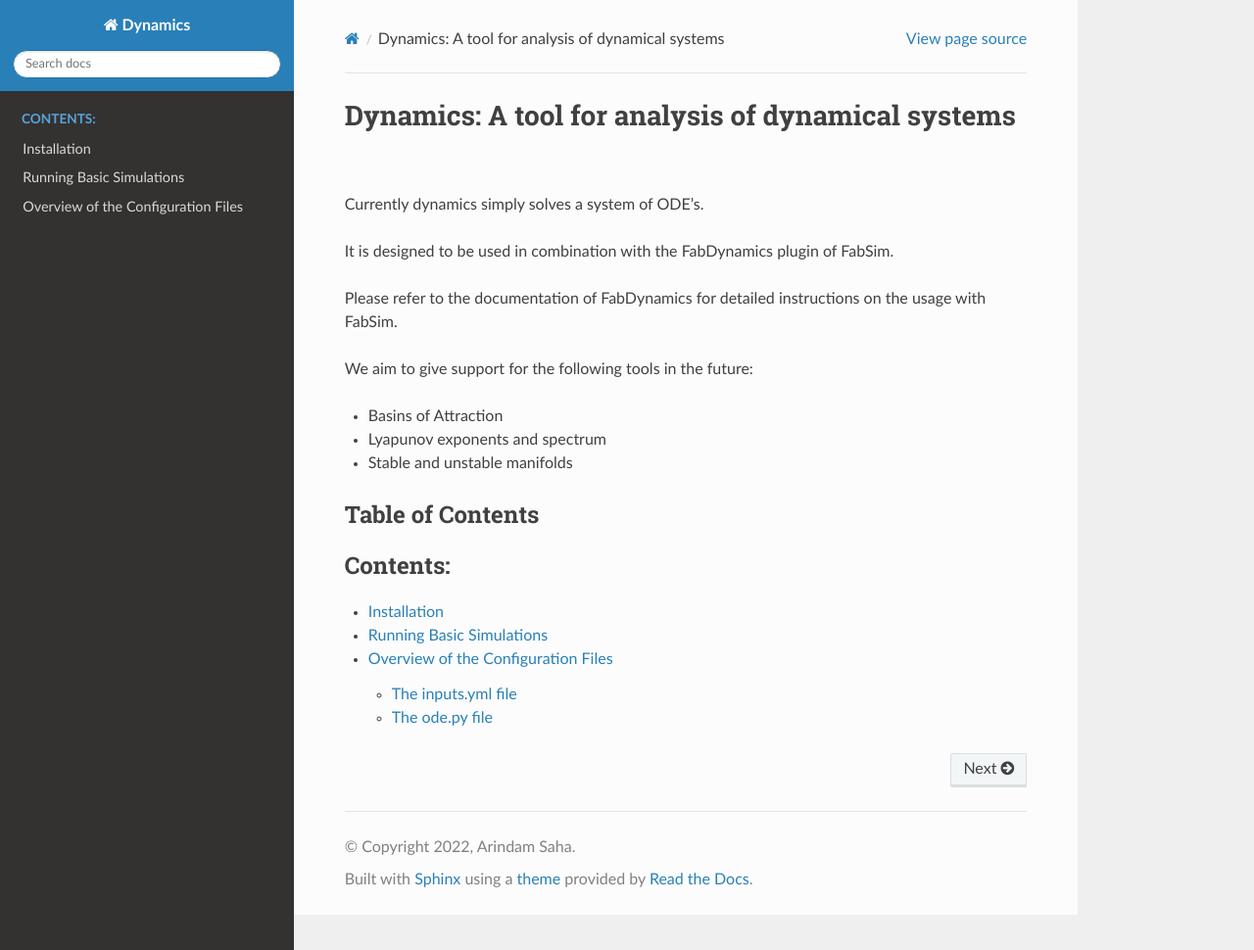
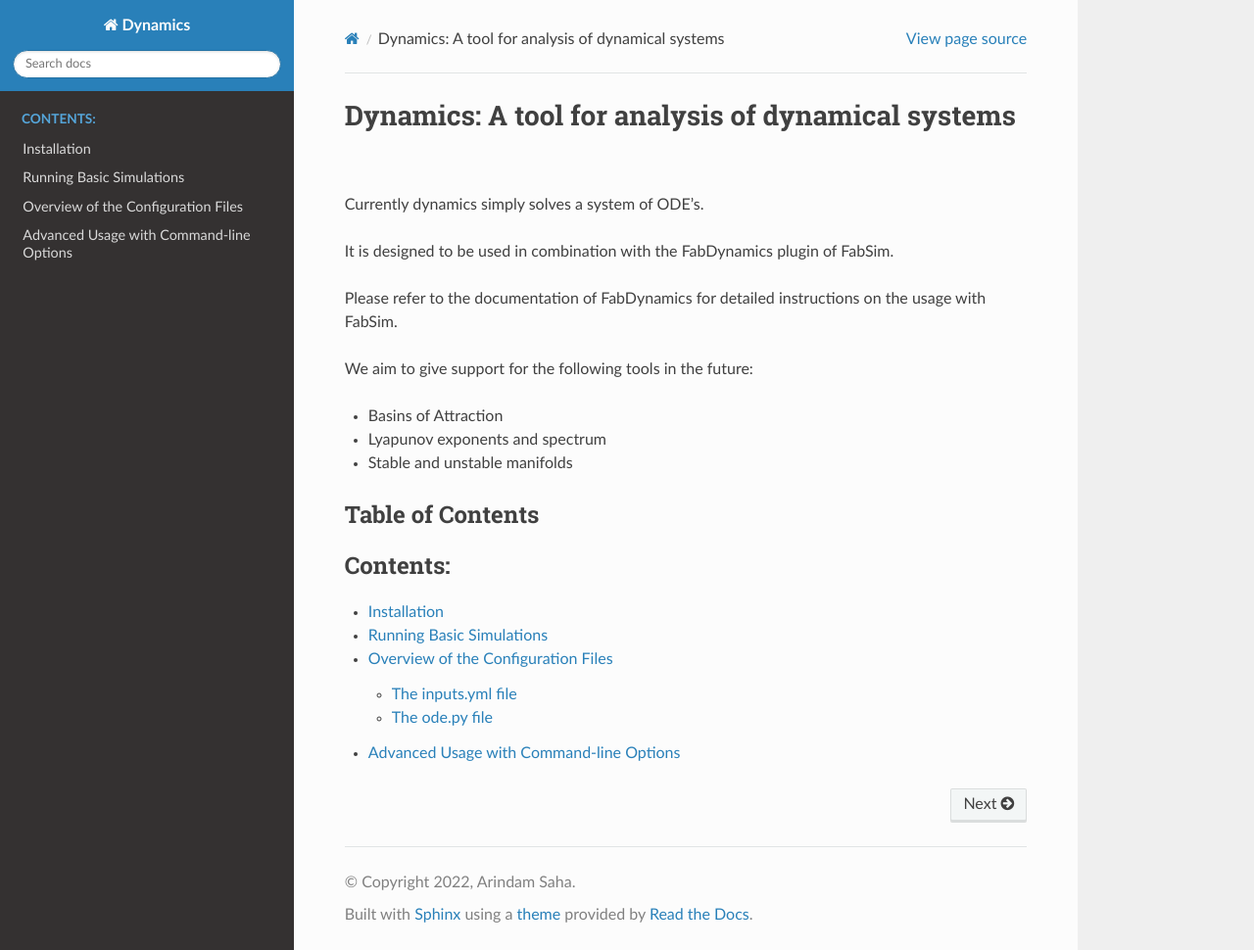
Before and after one commit to arindamsaha1507/dynamics, a Sphinx documentation site: the page built from docs/source/index.rst, in a window 1280 px wide and 970 px high. Shown: the whole window at 98% size. Built offline with Sphinx 7.4.7 and the Read the Docs theme 2.0.0, drawn with Linux system fonts in a browser that asks for light colours.

Commit message:
Added initial version of advanced usage page in docs

```diff
--- a/docs/source/index.rst
+++ b/docs/source/index.rst
@@ -29,6 +29,7 @@
    installation
    basic_usage
    configuration
+   usage
 
 .. Indices and tables
 .. ==================
--- /dev/null
+++ b/docs/source/usage.rst
@@ -0,0 +1,6 @@
+Advanced Usage with Command-line Options
+========================================
+
+Apart from the configuration files listed in :ref:`overview of the configuration files`, the behaviour of the Dynamics program can be changed using command line options. For example, if we want the simulations to start with a random initial value of ``x``, we can issue the following command from the ``dynamics`` directory::
+
+    python3 run.py --random_ic x
```
